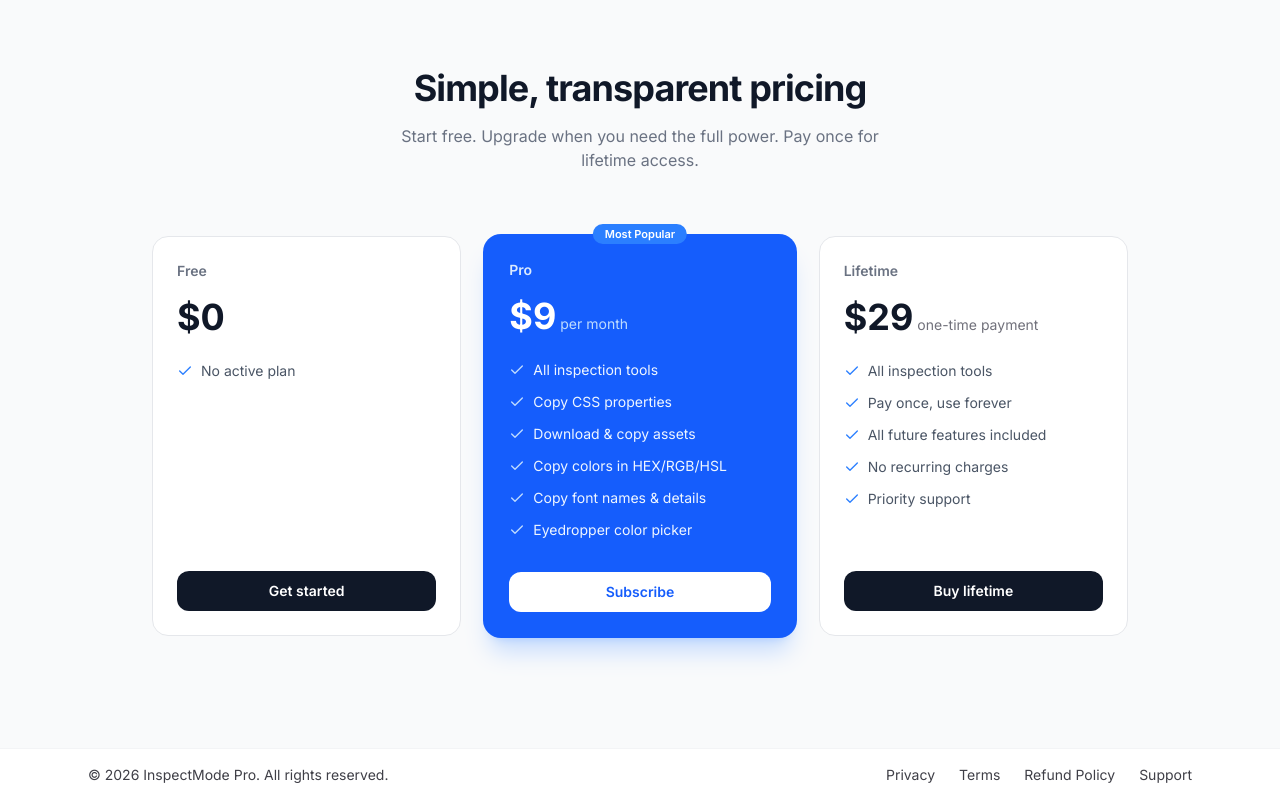
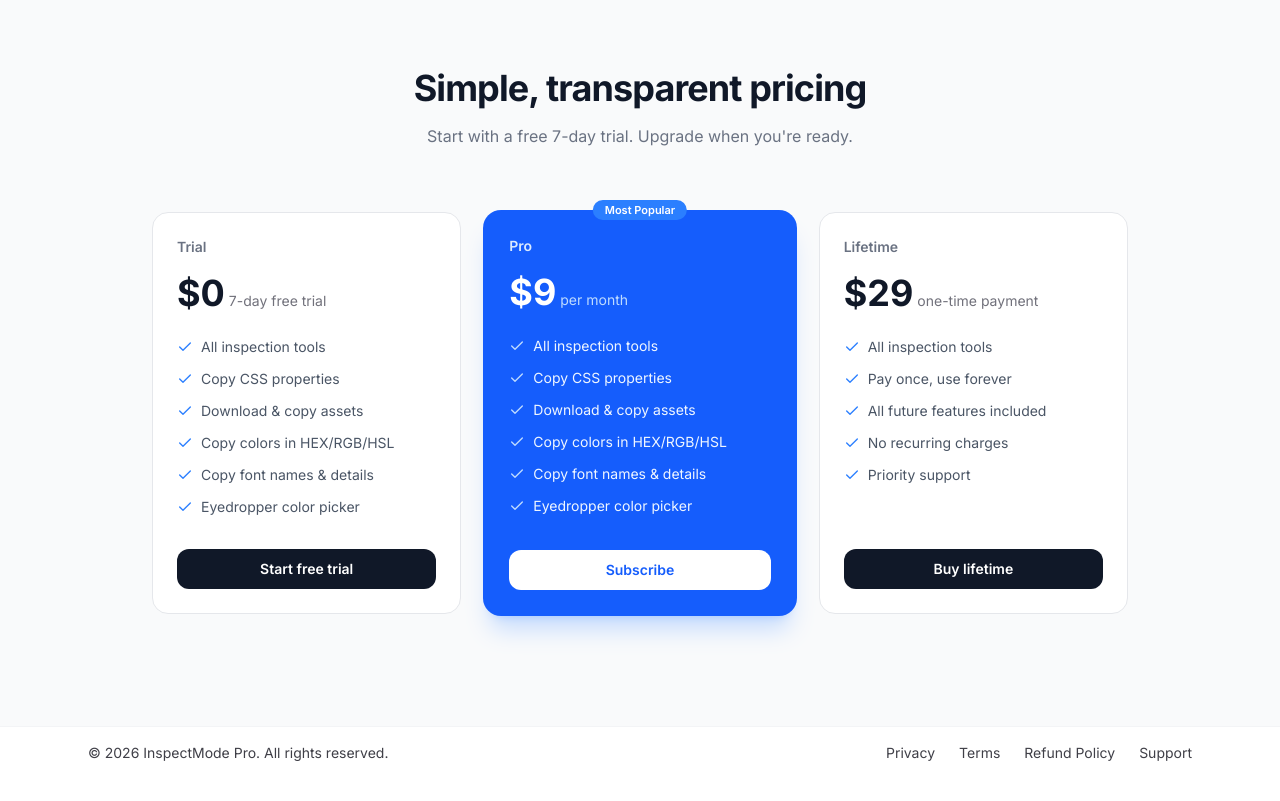
Before and after one commit to aryanxcreates/super-inspect-web, a Next.js app: page / in a window 1280 px wide. Shown: the part 1460-2261 px from the top of the page. After the commit the page ends 2239 px from the top, so only its background shows below. Built offline with nearby package versions, Linux system fonts and the light colour scheme; no server answers.

Commit message:
Implement trial management features in dashboard and billing pages

```diff
--- a/app/dashboard/billing/page.tsx
+++ b/app/dashboard/billing/page.tsx
@@ -1,7 +1,7 @@
 import { createClient } from "@/lib/supabase/server";
 import { PLAN_INFO, type Plan } from "@/lib/plans";
 import Link from "next/link";
-import { Check } from "lucide-react";
+import { Check, Sparkles } from "lucide-react";
 import { prisma } from "@/lib/prisma";
 
 export const metadata = { title: "Billing — InspectMode Pro" };
@@ -12,12 +12,15 @@
 
   const profile = await prisma.profile.findUnique({
     where: { id: user!.id },
-    select: { plan: true, polarCustomerId: true },
+    select: { plan: true, polarCustomerId: true, trialEndsAt: true },
   });
 
   const currentPlan = (profile?.plan ?? "free") as Plan;
   const hasCustomerId = !!profile?.polarCustomerId;
-  const showUpgrade = currentPlan === "free" || currentPlan === "trial";
+  const trialEndsAt = profile?.trialEndsAt;
+  const isTrialExpired = currentPlan === "trial" && trialEndsAt && new Date(trialEndsAt) < new Date();
+  const showUpgrade = currentPlan === "free" || currentPlan === "trial" || isTrialExpired;
+  const showTrial = currentPlan === "free";
 
   return (
     <div>
@@ -29,7 +32,10 @@
         <div className="flex items-center justify-between">
           <div>
             <p className="text-sm text-gray-500">Current plan</p>
-            <p className="text-xl font-bold text-gray-900 mt-1">{PLAN_INFO[currentPlan].name}</p>
+            <p className="text-xl font-bold text-gray-900 mt-1">
+              {PLAN_INFO[currentPlan].name}
+              {isTrialExpired && <span className="text-red-500 text-sm font-normal ml-2">(expired)</span>}
+            </p>
             <p className="text-sm text-gray-400 mt-0.5">
               {PLAN_INFO[currentPlan].price} {PLAN_INFO[currentPlan].priceDetail}
             </p>
@@ -44,6 +50,27 @@
           )}
         </div>
       </div>
+
+      {/* Start free trial */}
+      {showTrial && (
+        <div className="bg-gradient-to-r from-blue-600 to-indigo-600 rounded-xl p-6 mb-8 text-white">
+          <div className="flex items-center gap-4">
+            <div className="p-2 bg-white/20 rounded-lg">
+              <Sparkles size={20} />
+            </div>
+            <div className="flex-1">
+              <h3 className="font-bold text-sm">Start your free 7-day trial</h3>
+              <p className="text-blue-100 text-xs mt-0.5">Full access to all features. No credit card required.</p>
+            </div>
+            <Link
+              href={`/api/checkout?products=${process.env.NEXT_PUBLIC_POLAR_TRIAL_PRODUCT_ID}&customerEmail=${user!.email}`}
+              className="px-5 py-2 bg-white text-blue-600 font-semibold text-sm rounded-lg hover:bg-blue-50 transition-colors"
+            >
+              Activate Trial
+            </Link>
+          </div>
+        </div>
+      )}
 
       {/* Plan comparison */}
       {showUpgrade && (
--- a/app/dashboard/page.tsx
+++ b/app/dashboard/page.tsx
@@ -8,11 +8,12 @@
   Download,
   BookOpen,
   HelpCircle,
-  Copy,
-  Check,
-  Laptop
+  Laptop,
+  Sparkles,
+  Clock,
 } from "lucide-react";
 import { CopyButton } from "@/components/dashboard/copy-button";
+import Link from "next/link";
 
 export const metadata = { title: "Dashboard — InspectMode Pro" };
 
@@ -22,22 +23,23 @@
 
   const profile = await prisma.profile.findUnique({
     where: { id: user!.id },
-    select: { plan: true, licenseKey: true, createdAt: true, email: true },
+    select: { plan: true, licenseKey: true, trialEndsAt: true, createdAt: true, email: true },
   });
 
   const plan = (profile?.plan ?? "free") as Plan;
-  const licenseKey = profile?.licenseKey ?? "No active license";
+  const licenseKey = profile?.licenseKey ?? null;
+  const trialEndsAt = profile?.trialEndsAt;
   const memberSince = profile?.createdAt
     ? new Date(profile.createdAt).toLocaleDateString("en-US", { month: "long", day: "numeric", year: "numeric" })
     : "Unknown";
 
-  // Mock data for devices since we don't have a table yet
-  const devices = [
-    { id: 1, name: "Chrome 145", type: "browser", os: "Windows 10/11", active: true, current: true, activatedAt: "Mar 3, 2026" },
-  ];
-  const maxDevices = 3;
-  const activeDevicesCount = devices.length;
-  const progressPercentage = (activeDevicesCount / maxDevices) * 100;
+  const isTrialExpired = plan === "trial" && trialEndsAt && new Date(trialEndsAt) < new Date();
+  const trialDaysLeft = trialEndsAt
+    ? Math.max(0, Math.ceil((new Date(trialEndsAt).getTime() - Date.now()) / (1000 * 60 * 60 * 24)))
+    : 0;
+
+  const needsTrial = plan === "free";
+  const trialProductId = process.env.NEXT_PUBLIC_POLAR_TRIAL_PRODUCT_ID;
 
   return (
     <div className="space-y-8">
@@ -50,6 +52,68 @@
           Manage your InspectMode Pro license and devices
         </p>
       </div>
+
+      {/* Start Free Trial Banner */}
+      {needsTrial && (
+        <div className="bg-gradient-to-r from-blue-600 to-indigo-600 rounded-2xl p-8 text-white shadow-lg shadow-blue-500/20">
+          <div className="flex items-start gap-4">
+            <div className="p-3 bg-white/20 rounded-xl">
+              <Sparkles size={24} />
+            </div>
+            <div className="flex-1">
+              <h2 className="text-xl font-bold mb-1">Start your free 7-day trial</h2>
+              <p className="text-blue-100 text-sm mb-5 max-w-md">
+                Get full access to all InspectMode Pro features for 7 days. No credit card required.
+              </p>
+              <Link
+                href={`/api/checkout?products=${trialProductId}&customerEmail=${user!.email}`}
+                className="inline-block px-6 py-2.5 bg-white text-blue-600 font-semibold text-sm rounded-xl hover:bg-blue-50 transition-colors"
+              >
+                Activate Free Trial
+              </Link>
+            </div>
+          </div>
+        </div>
+      )}
+
+      {/* Trial expiring/expired banner */}
+      {plan === "trial" && !isTrialExpired && trialDaysLeft <= 3 && (
+        <div className="bg-amber-50 border border-amber-200 rounded-2xl p-6">
+          <div className="flex items-center gap-3">
+            <Clock size={20} className="text-amber-600" />
+            <div className="flex-1">
+              <p className="text-sm font-semibold text-amber-900">
+                Your trial ends in {trialDaysLeft} day{trialDaysLeft !== 1 ? "s" : ""}
+              </p>
+              <p className="text-xs text-amber-700 mt-0.5">Upgrade to keep using InspectMode Pro</p>
+            </div>
+            <Link
+              href="/dashboard/billing"
+              className="px-4 py-2 bg-amber-600 text-white text-sm font-medium rounded-lg hover:bg-amber-700 transition-colors"
+            >
+              Upgrade now
+            </Link>
+          </div>
+        </div>
+      )}
+
+      {isTrialExpired && (
+        <div className="bg-red-50 border border-red-200 rounded-2xl p-6">
+          <div className="flex items-center gap-3">
+            <Clock size={20} className="text-red-600" />
+            <div className="flex-1">
+              <p className="text-sm font-semibold text-red-900">Your trial has ended</p>
+              <p className="text-xs text-red-700 mt-0.5">Upgrade to Pro or Lifetime to continue using InspectMode Pro</p>
+            </div>
+            <Link
+              href="/dashboard/billing"
+              className="px-4 py-2 bg-red-600 text-white text-sm font-medium rounded-lg hover:bg-red-700 transition-colors"
+            >
+              Upgrade now
+            </Link>
+          </div>
+        </div>
+      )}
 
       <div className="grid grid-cols-1 lg:grid-cols-2 gap-8">
         {/* License Details Card */}
@@ -69,16 +133,26 @@
               <label className="text-sm font-medium text-gray-500">License Key</label>
               <div className="flex items-center gap-2">
                 <code className="flex-1 bg-gray-50 px-4 py-3 rounded-lg text-sm font-mono text-gray-900 border border-gray-200">
-                  {licenseKey}
+                  {licenseKey ?? "No active license"}
                 </code>
-                <CopyButton value={licenseKey} />
+                {licenseKey && <CopyButton value={licenseKey} />}
               </div>
+              {!licenseKey && needsTrial && (
+                <p className="text-xs text-gray-400">Start your free trial to get a license key</p>
+              )}
             </div>
 
             <div className="flex items-center justify-between py-2 border-b border-gray-50">
               <span className="text-sm font-medium text-gray-500">Plan</span>
-              <span className="inline-flex items-center px-2.5 py-0.5 rounded-full text-xs font-bold bg-gray-100 text-gray-800 uppercase tracking-wide">
-                {plan}
+              <span className={`inline-flex items-center px-2.5 py-0.5 rounded-full text-xs font-bold uppercase tracking-wide ${
+                plan === "lifetime" ? "bg-emerald-100 text-emerald-800" :
+                plan === "pro" ? "bg-blue-100 text-blue-800" :
+                plan === "trial" ? "bg-amber-100 text-amber-800" :
+                "bg-gray-100 text-gray-800"
+              }`}>
+                {plan === "free" ? "No plan" : plan}
+                {plan === "trial" && !isTrialExpired && ` — ${trialDaysLeft}d left`}
+                {isTrialExpired && " — expired"}
               </span>
             </div>
 
@@ -99,7 +173,7 @@
           </div>
         </div>
 
-        {/* Active Devices & Quick Actions Column */}
+        {/* Quick Actions & Devices Column */}
         <div className="flex flex-col gap-8">
 
           {/* Active Devices Card */}
@@ -114,43 +188,18 @@
               </div>
             </div>
 
-            <button className="w-full bg-blue-600 hover:bg-blue-700 text-white font-medium py-3 px-4 rounded-xl transition-colors mb-6 cursor-pointer shadow-sm shadow-blue-200">
-              Activate Extension on This Device
-            </button>
-
             <div className="mb-6">
               <div className="flex justify-between text-sm font-medium mb-2">
-                <span className="text-gray-900">{activeDevicesCount} / {maxDevices} devices activated</span>
+                <span className="text-gray-900">0 / 3 devices activated</span>
               </div>
               <div className="h-2 bg-gray-100 rounded-full overflow-hidden">
-                <div
-                  className="h-full bg-green-500 rounded-full transition-all duration-500 ease-out"
-                  style={{ width: `${progressPercentage}%` }}
-                />
+                <div className="h-full bg-green-500 rounded-full transition-all duration-500 ease-out" style={{ width: "0%" }} />
               </div>
             </div>
 
-            <div className="space-y-3">
-              <h3 className="text-sm font-semibold text-gray-900">Activated Devices</h3>
-              {devices.map((device) => (
-                <div key={device.id} className="flex items-center gap-4 p-3 bg-green-50/50 border border-green-100 rounded-xl">
-                  <div className="p-2 bg-white rounded-lg border border-green-100 text-gray-600">
-                    <Laptop size={18} />
-                  </div>
-                  <div>
-                    <div className="flex items-center gap-2">
-                      <p className="text-sm font-bold text-gray-900">{device.name}</p>
-                      {device.current && (
-                        <span className="px-1.5 py-0.5 bg-green-200 text-green-800 text-[10px] font-bold rounded uppercase tracking-wider">
-                          This Browser
-                        </span>
-                      )}
-                    </div>
-                    <p className="text-xs text-gray-500">{device.os} • Activated {device.activatedAt}</p>
-                  </div>
-                </div>
-              ))}
-            </div>
+            <p className="text-sm text-gray-400">
+              Install the Chrome extension and log in to activate this device.
+            </p>
           </div>
 
           {/* Quick Actions Card */}
@@ -192,7 +241,7 @@
                 <div className="text-gray-400 group-hover:translate-x-1 transition-transform">→</div>
               </a>
 
-              <a href="#" className="flex items-center justify-between p-4 rounded-xl bg-gray-50 hover:bg-gray-100 transition-colors group">
+              <a href="mailto:contact@inspectmode.xyz" className="flex items-center justify-between p-4 rounded-xl bg-gray-50 hover:bg-gray-100 transition-colors group">
                 <div className="flex items-center gap-4">
                   <div className="p-2 bg-green-100 text-green-600 rounded-lg group-hover:bg-green-200 transition-colors">
                     <HelpCircle size={18} />
--- a/components/landing/navbar.tsx
+++ b/components/landing/navbar.tsx
@@ -1,6 +1,10 @@
 import Link from "next/link";
+import { createClient } from "@/lib/supabase/server";
 
-export function Navbar() {
+export async function Navbar() {
+  const supabase = await createClient();
+  const { data: { user } } = await supabase.auth.getUser();
+
   return (
     <nav className="fixed top-0 left-0 right-0 z-50 bg-white/80 backdrop-blur-lg border-b border-gray-100">
       <div className="max-w-6xl mx-auto px-6 h-16 flex items-center justify-between">
@@ -14,6 +18,15 @@
         </div>
 
         <div className="flex items-center gap-3">
+          {user ? (
+            <Link
+              href="/dashboard"
+              className="px-4 py-2 rounded-lg bg-blue-600 text-white text-sm font-medium hover:bg-blue-700 transition-colors"
+            >
+              Dashboard
+            </Link>
+          ) : (
+            <>
               <Link
                 href="/login"
                 className="px-4 py-2 text-sm text-gray-600 hover:text-gray-900 font-medium transition-colors"
@@ -26,6 +39,8 @@
               >
                 Get started
               </Link>
+            </>
+          )}
         </div>
       </div>
     </nav>
--- a/components/landing/pricing.tsx
+++ b/components/landing/pricing.tsx
@@ -2,7 +2,19 @@
 import { Check } from "lucide-react";
 import { PLAN_INFO, type Plan } from "@/lib/plans";
 
-const planOrder: Plan[] = ["free", "pro", "lifetime"];
+const planOrder: Plan[] = ["trial", "pro", "lifetime"];
+
+function getCtaHref(planKey: Plan): string {
+  if (planKey === "trial") return "/signup";
+  if (planKey === "pro") return "/signup?plan=pro";
+  return "/signup?plan=lifetime";
+}
+
+function getCtaLabel(planKey: Plan): string {
+  if (planKey === "trial") return "Start free trial";
+  if (planKey === "pro") return "Subscribe";
+  return "Buy lifetime";
+}
 
 export function Pricing() {
   return (
@@ -13,8 +25,7 @@
             Simple, transparent pricing
           </h2>
           <p className="mt-4 text-gray-500 max-w-lg mx-auto">
-            Start free. Upgrade when you need the full power. Pay once for
-            lifetime access.
+            Start with a free 7-day trial. Upgrade when you're ready.
           </p>
         </div>
 
@@ -79,20 +90,14 @@
                 </ul>
 
                 <Link
-                  href={
-                    planKey === "free" ? "/signup" : "/signup?plan=" + planKey
-                  }
+                  href={getCtaHref(planKey)}
                   className={`mt-8 block text-center px-4 py-2.5 rounded-xl text-sm font-semibold transition-colors ${
                     isHighlighted
                       ? "bg-white text-blue-600 hover:bg-blue-50"
                       : "bg-gray-900 text-white hover:bg-gray-800"
                   }`}
                 >
-                  {planKey === "free"
-                    ? "Get started"
-                    : planKey === "pro"
-                      ? "Subscribe"
-                      : "Buy lifetime"}
+                  {getCtaLabel(planKey)}
                 </Link>
               </div>
             );
```
Lines whose indentation alone changed are shown as unchanged.
